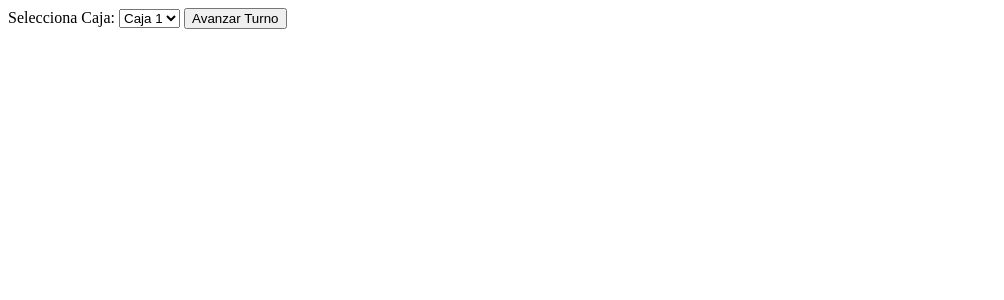
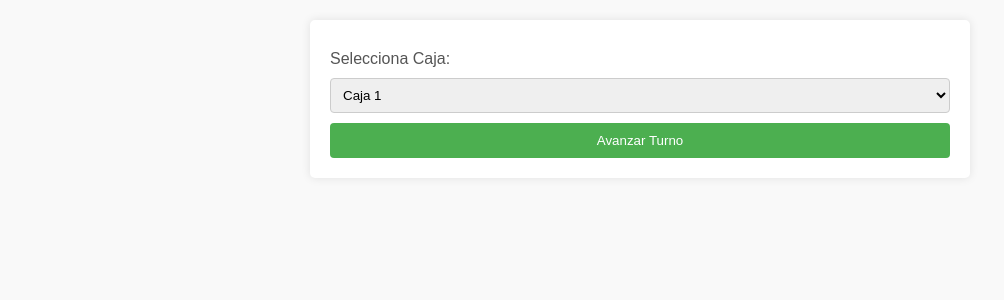
Before and after one commit to gabrieljimenezc01/turnos_app, a PHP site: page /avanzar_turno.php in a window 1280 px wide. Shown: the top 300 px of the page, without its empty margins (0-1004 px from the left). Run offline with PHP 8.4, Linux system fonts and the light colour scheme; data comes from the database, SQL or seed files in the repository.

Commit message:
estilo para la aplicacion

```diff
--- a/web/avanzar_turno.php
+++ b/web/avanzar_turno.php
@@ -19,7 +19,16 @@ if ($_SERVER["REQUEST_METHOD"] == "POST") {
   $stmt = $conn->query("SELECT * FROM cajas");
   $cajas = $stmt->fetchAll();
 ?>
-  <form method="post">
+
+<!DOCTYPE html>
+<html lang="es">
+<head>
+    <meta charset="UTF-8">
+    <title>avanzar Turnos</title>
+     <link rel="stylesheet" type="text/css" href="styles.css">
+</head>
+<body>
+<form method="post">
     <label for="caja_id">Selecciona Caja:</label>
     <select name="caja_id">
       <?php foreach ($cajas as $caja): ?>
@@ -28,6 +37,8 @@ if ($_SERVER["REQUEST_METHOD"] == "POST") {
     </select>
     <button type="submit">Avanzar Turno</button>
   </form>
+</body>
+
 <?php
 }
 ?>
--- a/web/index.php
+++ b/web/index.php
@@ -3,6 +3,7 @@
 <head>
   <meta charset="UTF-8">
   <title>Aplicación de Turnos</title>
+  <link rel="stylesheet" type="text/css" href="styles.css">
 </head>
 <body>
   <h1>Aplicación de Turnos</h1>
--- a/web/solicitar_turno.php
+++ b/web/solicitar_turno.php
@@ -52,6 +52,7 @@ try {
 <head>
     <meta charset="UTF-8">
     <title>Solicitar Turno</title>
+    <link rel="stylesheet" type="text/css" href="styles.css">
     <script src="https://code.jquery.com/jquery-3.6.0.min.js"></script>
     <script>
         $(document).ready(function() {
--- /dev/null
+++ b/web/styles.css
@@ -0,0 +1,79 @@
+/* Estilos generales */
+body {
+    font-family: Arial, sans-serif;
+    background-color: #f9f9f9;
+    margin: 0;
+    padding: 20px;
+}
+
+h1 {
+    color: #333;
+    text-align: center;
+}
+
+/* Estilos para formularios */
+form {
+    background-color: #fff;
+    padding: 20px;
+    margin: 0 auto;
+    width: 50%;
+    box-shadow: 0 0 10px rgba(0, 0, 0, 0.1);
+    border-radius: 5px;
+}
+
+label {
+    display: block;
+    margin: 10px 0 5px;
+    color: #555;
+}
+
+input[type="text"],
+select {
+    width: 100%;
+    padding: 8px;
+    margin: 5px 0 10px;
+    border: 1px solid #ccc;
+    border-radius: 4px;
+}
+
+button {
+    background-color: #4CAF50;
+    color: white;
+    padding: 10px 20px;
+    border: none;
+    border-radius: 4px;
+    cursor: pointer;
+    width: 100%;
+}
+
+button:hover {
+    background-color: #45a049;
+}
+
+/* Estilos para tablas */
+table {
+    border-collapse: collapse;
+    width: 100%;
+    margin: 20px 0;
+}
+
+th, td {
+    border: 1px solid #ddd;
+    padding: 8px;
+    text-align: left;
+}
+
+th {
+    background-color: #f2f2f2;
+    color: #333;
+}
+
+tr:nth-child(even) {
+    background-color: #f2f2f2;
+}
+
+/* Estilos para mensajes */
+p {
+    text-align: center;
+    color: #666;
+}
```
Also changed, not shown: web/mostrar_turno.php (+3 -14 lines).
